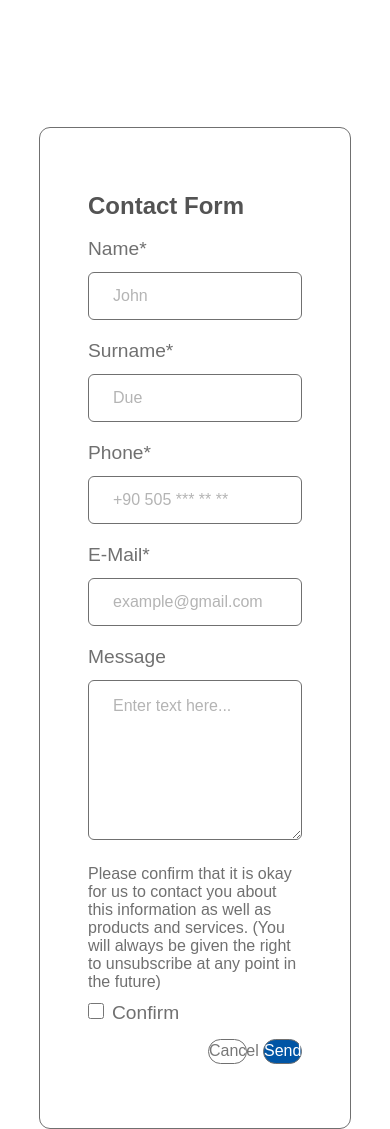
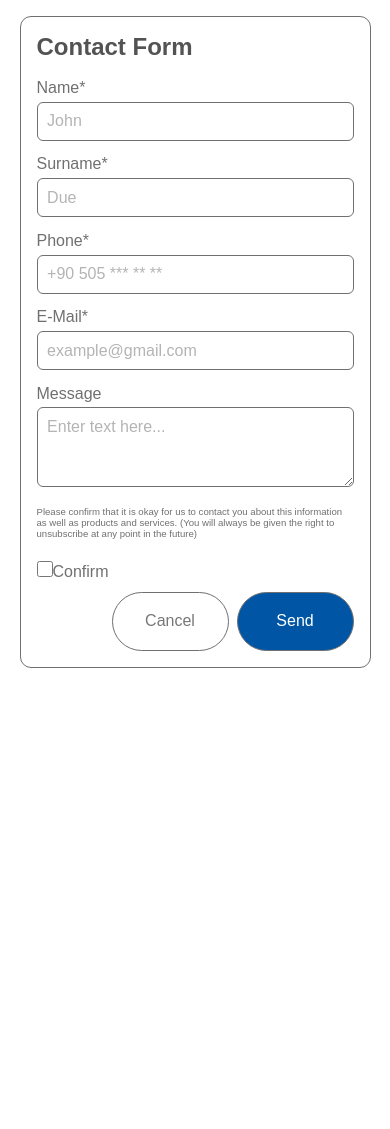
Before and after one commit to albayrakbektas/ui-challenge.github.io, a website: page form.html in a window 390 px wide. After the commit the page ends 844 px from the top, so only its background shows below. Drawn offline with Linux system fonts and the light colour scheme; a script that the page names is missing.

Commit message:
form css update

```diff
--- a/form.html
+++ b/form.html
@@ -2,7 +2,7 @@
 <html lang="en">
   <head>
     <meta name="viewport" content="width=device-width, initial-scale=1" />
-    <title>Title</title>
+    <title>Form</title>
   </head>
   <body>
     <script
@@ -139,29 +139,24 @@
     }
     @media only screen and (max-width: 600px) {
       #form {
-        margin-top: 15vh !important;
-        width: 80vw !important;
-        height: 100% !important;
-        padding-top: 4rem !important;
-        padding-bottom: 4rem !important;
+        padding: 1rem 1rem !important;
+        width: 90% !important;
       }
       input,
       textarea {
-        padding: 1rem 1.5rem !important;
-        height: 3rem;
-      }
-      textarea {
-        height: 10rem !important;
+        padding: 0.6rem !important;
+        margin: 0.3rem 0 0.9rem !important;
       }
       .permission {
-        font-size: unset !important;
+        font-size: 0.6rem !important;
+        display: inherit;
       }
-      label {
-        font-size: 1.2rem;
+      .form-buttons {
+        gap: 0.5rem !important;
       }
       .form-button {
-        height: 3vh !important;
-        width: 10vw !important;
+        height: 7vh !important;
+        width: 30vw !important;
       }
     }
     a {
```
